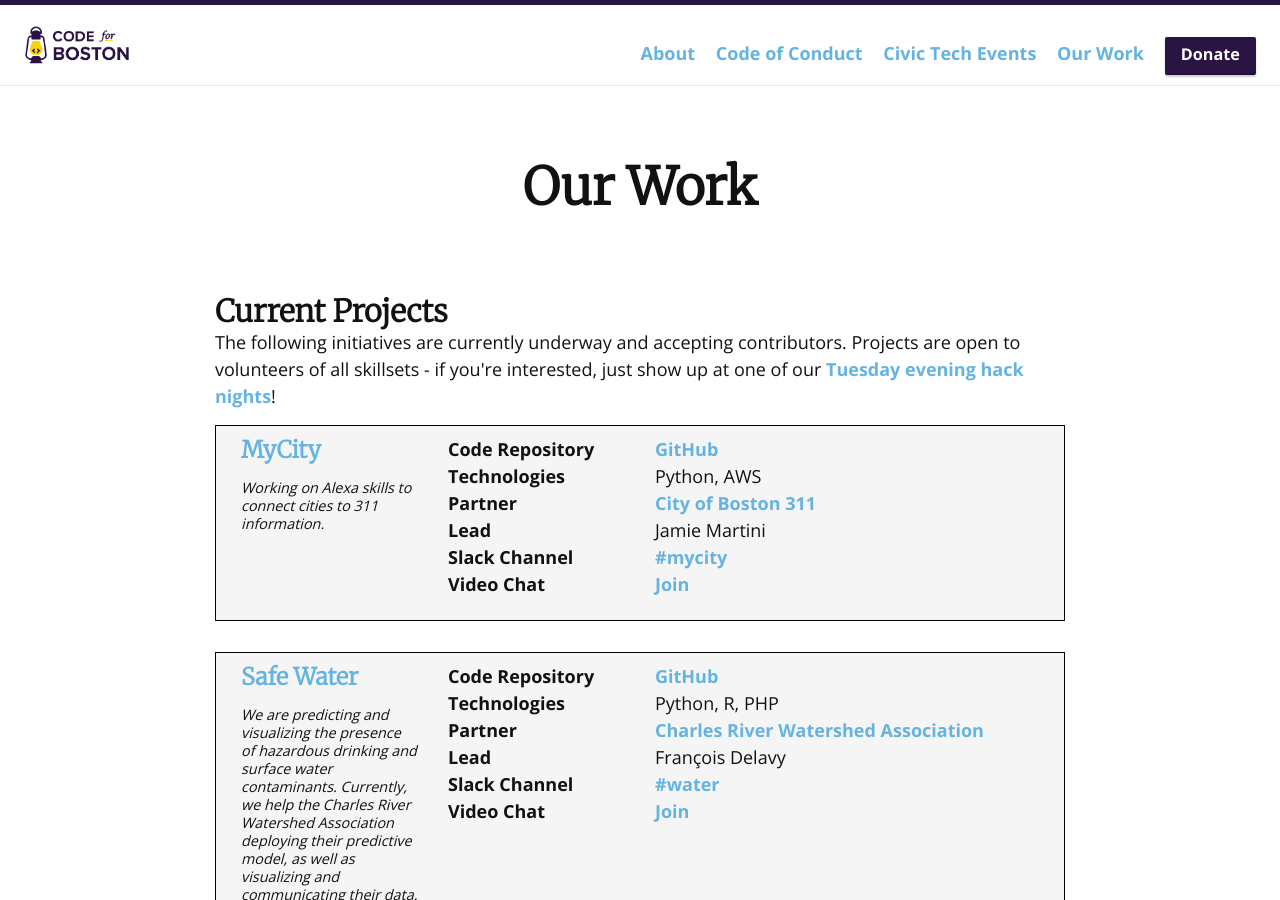
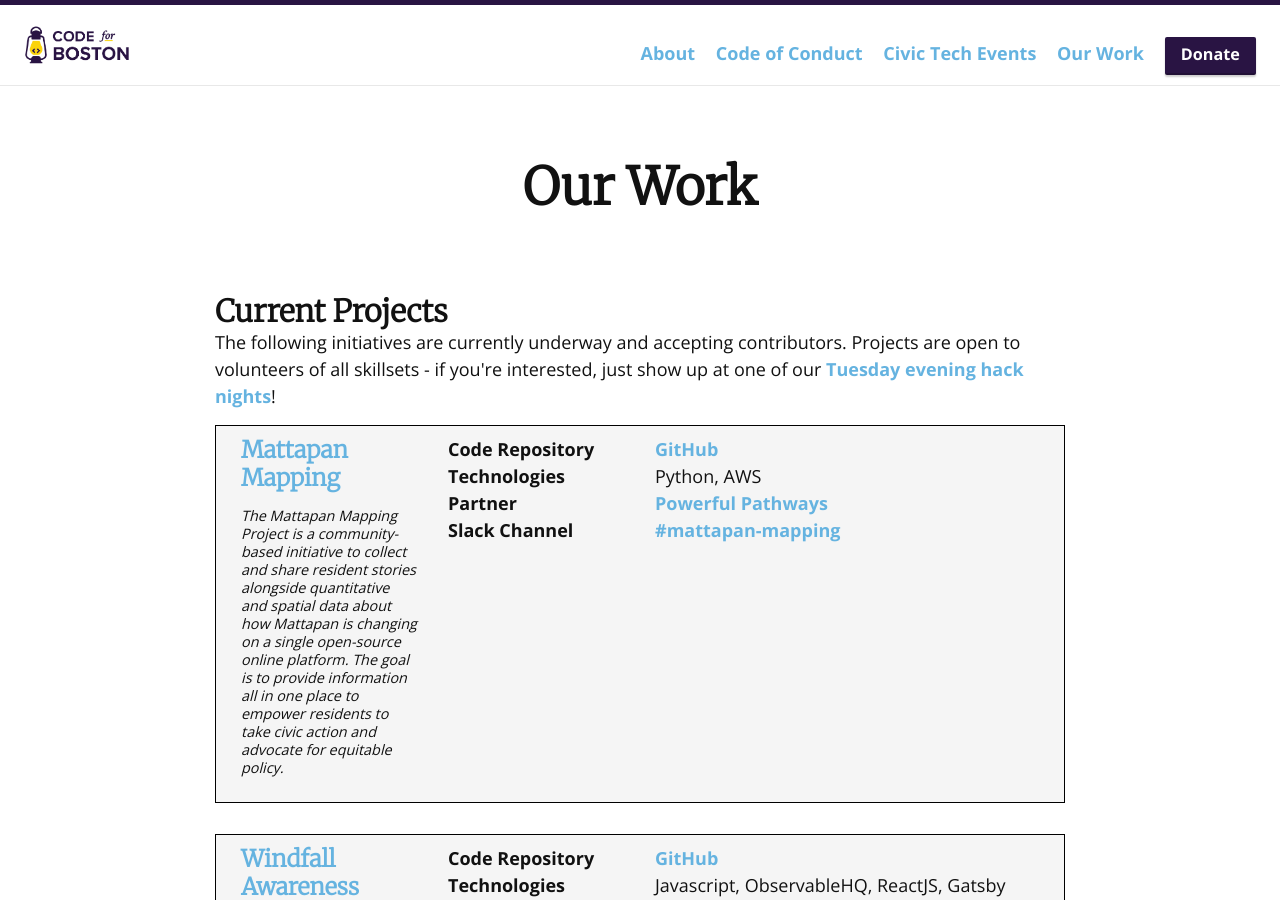
Before and after one commit to codeforboston/codeforboston.org, a Jekyll site: the page built from projects.html, in a window 1280 px wide and 900 px high. Built offline with Jekyll 4.4.1, drawn with Linux system fonts in a browser that asks for light colours; nearby versions of some CDN libraries.

Commit message:
Update Website with Projects

```diff
--- a/_data/projects/active.yml
+++ b/_data/projects/active.yml
@@ -1,29 +1,14 @@
-- name: MyCity
+- name: Mattapan Mapping
   elevatorPitch: >
-    Working on Alexa skills to connect cities to 311 information.
-  repository: https://github.com/codeforboston/voiceapp311
+    The Mattapan Mapping Project is a community-based initiative to collect and share resident stories alongside quantitative and spatial data about how Mattapan is changing on a single open-source online platform. The goal is to provide information all in one place to empower residents to take civic action and advocate for equitable policy.
+  repository: https://github.com/codeforboston/mattapan-mapping
   url: https://www.amazon.com/City-of-Boston-Info/dp/B0843RR29K
   partner:
-    - name: City of Boston 311
-      url: https://www.cityofboston.gov/311/
-  lead: Jamie Martini
+    - name: Powerful Pathways
+      url: https://powerfulpathways.org
+  lead:
   technologies: Python, AWS
-  slackChannel: mycity
-  hangoutsSlug: mycity
-- name: Safe Water
-  repository: https://github.com/codeforboston/safe-water
-  url: https://www.crwa.org/flagging-program.html
-  elevatorPitch: >-
-    We are predicting and visualizing the presence of hazardous drinking and surface water contaminants.
-    Currently, we help the Charles River Watershed Association deploying their predictive model,
-    as well as visualizing and communicating their data.
-  partner:
-    - name: Charles River Watershed Association
-      url: https://www.crwa.org/
-  lead: François Delavy
-  technologies: Python, R, PHP
-  slackChannel: water
-  hangoutsSlug: drinkingwater
+  slackChannel: mattapan-mapping
 - name: Windfall Awareness project
   repository: https://github.com/codeforboston/windfall-elimination
   url: https://ssacalculator.org
--- a/_data/projects/inactive.yml
+++ b/_data/projects/inactive.yml
@@ -78,3 +78,29 @@
       url: https://www.revere.org/departments/substance-use-disorder-initiatives
   slackChannel: harm-reduction
   hangoutsSlug: harmreduction
+- name: Safe Water
+  repository: https://github.com/codeforboston/safe-water
+  url: https://www.crwa.org/flagging-program.html
+  elevatorPitch: >-
+    We are predicting and visualizing the presence of hazardous drinking and surface water contaminants.
+    Currently, we help the Charles River Watershed Association deploying their predictive model,
+    as well as visualizing and communicating their data.
+  partner:
+    - name: Charles River Watershed Association
+      url: https://www.crwa.org/
+  lead: François Delavy
+  technologies: Python, R, PHP
+  slackChannel: water
+  hangoutsSlug: drinkingwater
+- name: MyCity
+  elevatorPitch: >
+    Working on Alexa skills to connect cities to 311 information.
+  repository: https://github.com/codeforboston/voiceapp311
+  url: https://www.amazon.com/City-of-Boston-Info/dp/B0843RR29K
+  partner:
+    - name: City of Boston 311
+      url: https://www.cityofboston.gov/311/
+  lead: Jamie Martini
+  technologies: Python, AWS
+  slackChannel: mycity
+  hangoutsSlug: mycity
```
